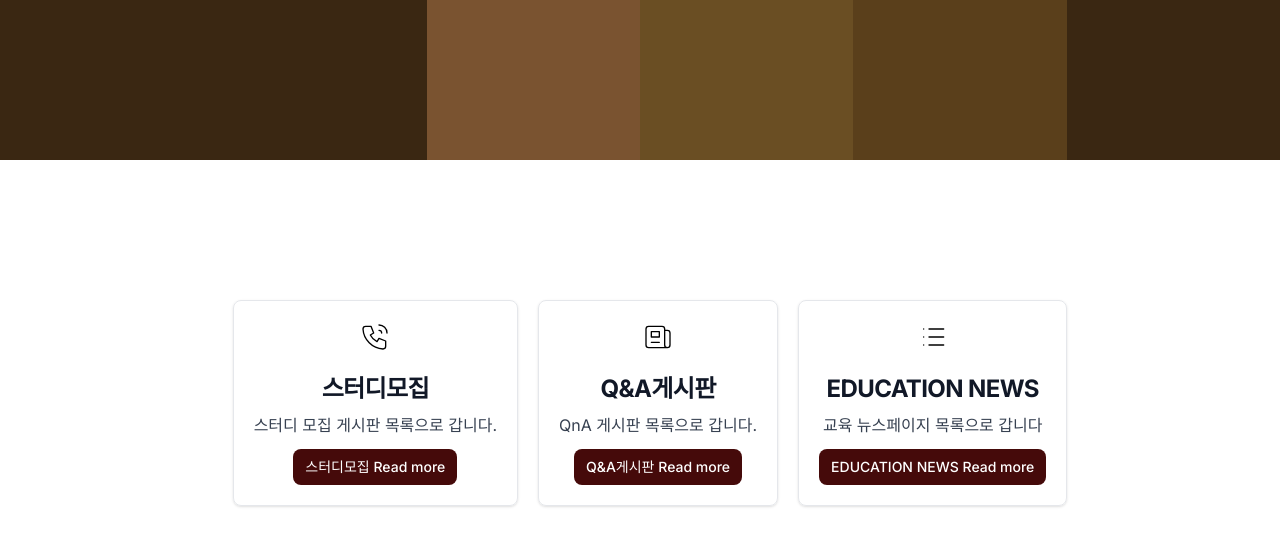
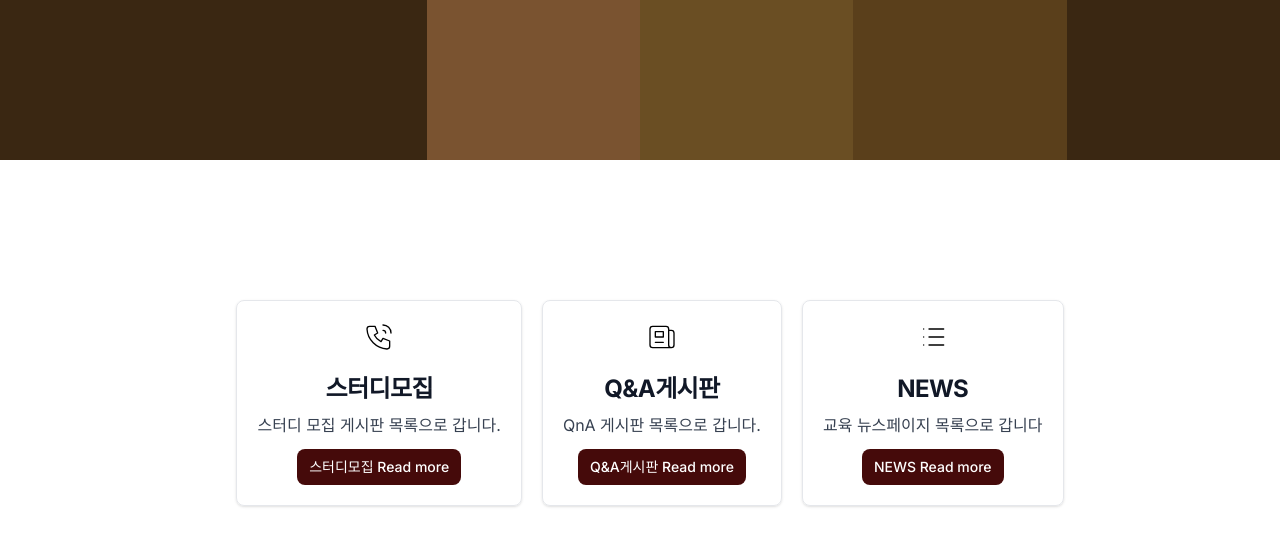
Before and after one commit to jinpold/AWS-FRONT, a Next.js app: page /pages/boards/list in a window 1280 px wide. Shown: the top 546 px of the page. Built offline with nearby package versions, Linux system fonts and the light colour scheme; no server answers.

Commit message:
241218 front

```diff
--- a/src/app/pages/boards/list/page.tsx
+++ b/src/app/pages/boards/list/page.tsx
@@ -16,7 +16,7 @@ export default function BoardCards() {
   const allBoards = [
     { id: 1, title: "스터디모집", description: "스터디 모집 게시판 목록으로 갑니다. ", src:"http://43.203.215.218:3000/pages/articles/mylist/1", img: <CallIcon /> },
     { id: 2, title: "Q&A게시판", description: "QnA 게시판 목록으로 갑니다. ", src:"http://43.203.215.218:3000/pages/articles/mylist/2", img: <NewsIcon /> },
-    { id: 3, title: "EDUCATION NEWS", description: "교육 뉴스페이지 목록으로 갑니다 ", src:"http://43.203.215.218:3000/pages/jusik/SE/news", img: <ListIcon /> },
+    { id: 3, title: "NEWS", description: "교육 뉴스페이지 목록으로 갑니다 ", src:"http://43.203.215.218:3000/pages/jusik/SE/news", img: <ListIcon /> },
   ];
 
   useEffect(() => {
```
